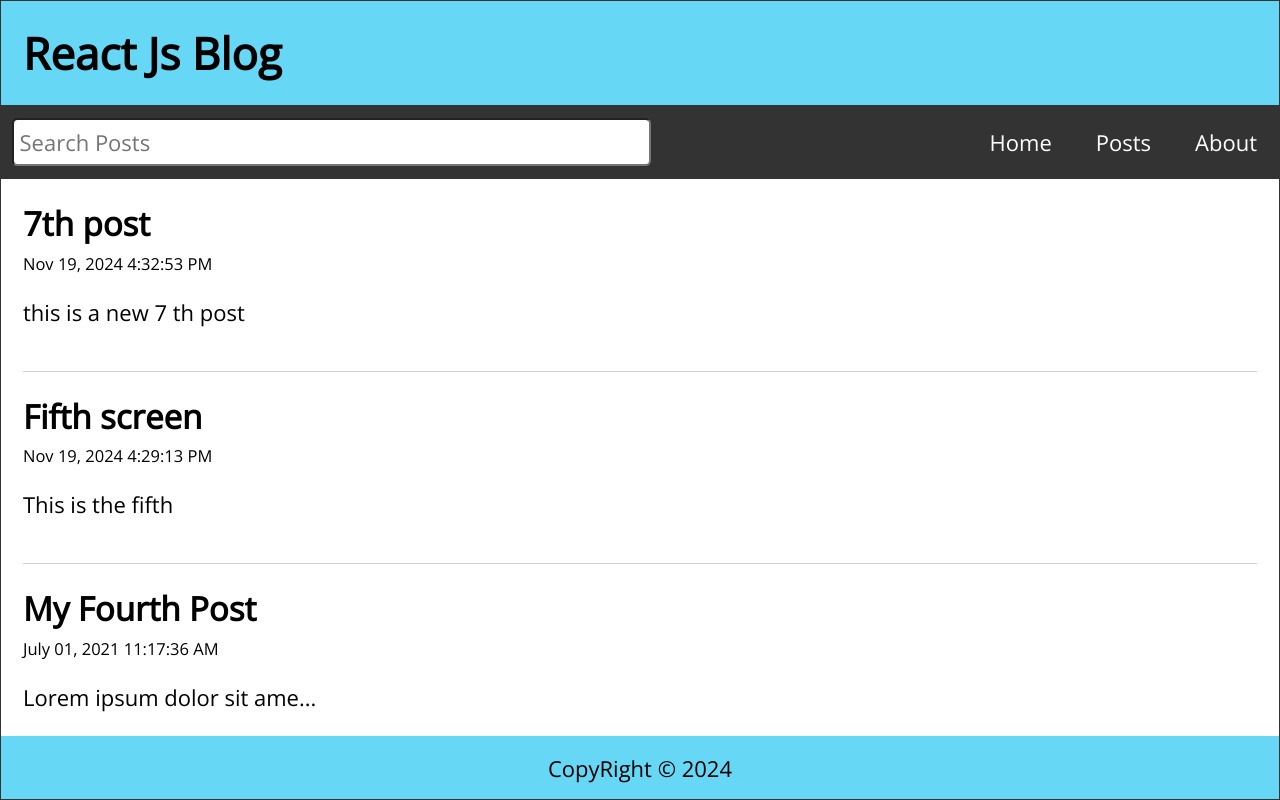
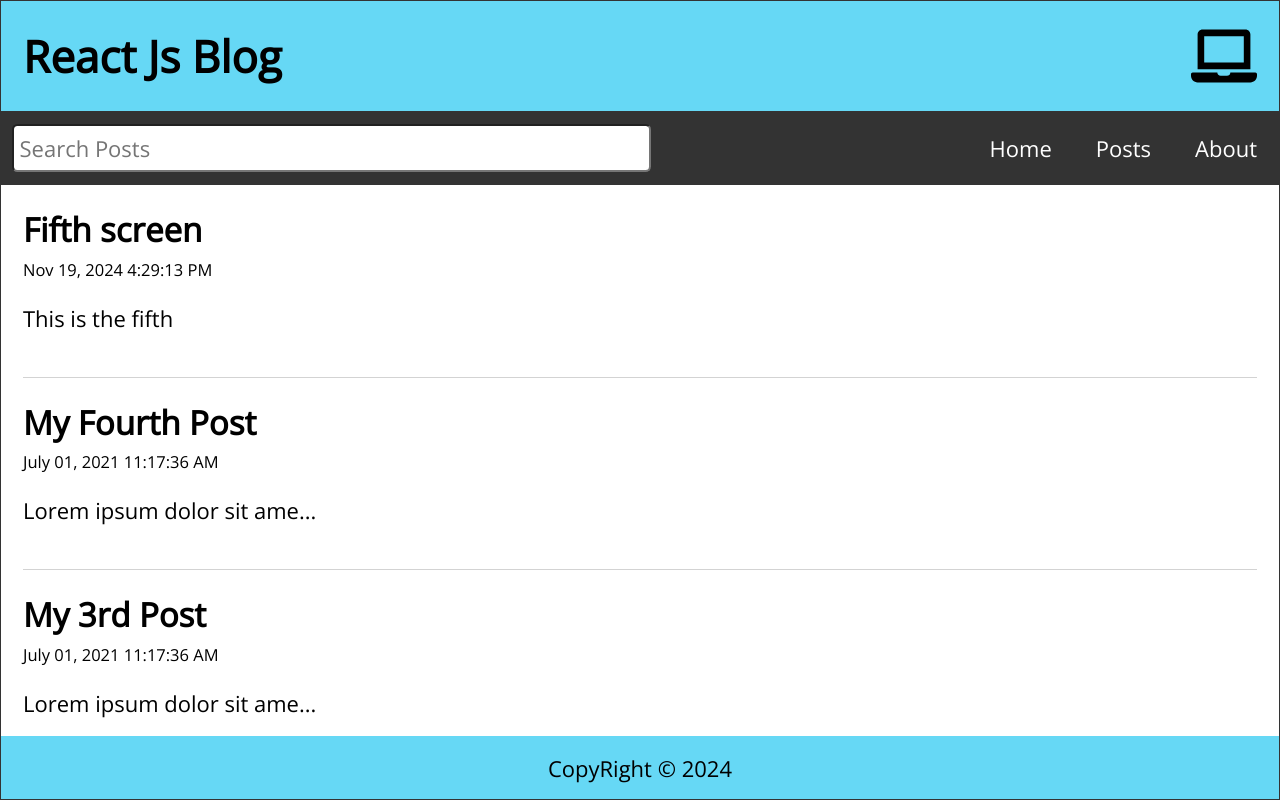
Before and after one commit to eliyasmd50/react_app, a React (Create React App) app: page / in a window 1280 px wide. Built offline with nearby package versions, Linux system fonts and the light colour scheme; data requests are answered from the project's data file.

Commit message:
custom hook in react

```diff
--- a/data/db.json
+++ b/data/db.json
@@ -29,12 +29,6 @@
       "title": "Fifth screen",
       "datetime": "Nov 19, 2024 4:29:13 PM",
       "body": "This is the fifth "
-    },
-    {
-      "id": "6",
-      "title": "7th post",
-      "datetime": "Nov 19, 2024 4:32:53 PM",
-      "body": "this is a new 7 th post"
     }
   ]
 }
--- a/package.json
+++ b/package.json
@@ -10,6 +10,7 @@
     "date-fns": "^4.1.0",
     "react": "^18.3.1",
     "react-dom": "^18.3.1",
+    "react-icons": "^5.3.0",
     "react-router-dom": "^6.28.0",
     "react-scripts": "5.0.1",
     "web-vitals": "^2.1.4"
--- a/src/App.js
+++ b/src/App.js
@@ -11,6 +11,8 @@
 import { useState, useEffect } from 'react';
 import { format } from 'date-fns';
 import api from './api/posts';
+import useWindowSize from './hooks/useWindowSize';
+import useAxiosFetch from './hooks/useAxiosFetch';
 
 function App() {
 
@@ -22,26 +24,14 @@
   const [editTitle, setEditTitle] = useState('');
   const [editBody, setEditBody] = useState('');
   const history = useNavigate();
+  const { width } = useWindowSize();
+  const { data, fetchError, isLoading } = useAxiosFetch('http://localhost:3500/posts');
+
 
   // this useEffect is usd for inital data rendering form the DB server
   useEffect(() => {
-    const fetchPosts = async () => {
-      try {
-        const response = await api.get('/posts');
-        setPosts(response.data);
-      } catch (error) {
-        //if the response is not in the 200 range
-        if (error.response) {
-          console.log(error.response.data);
-          console.log(error.response.status);
-          console.log(error.response.headers);
-        } else {
-          console.log(`Error: ${error.message}`);
-        }
-      }
-    }
-    fetchPosts();
-  },[])
+    setPosts(data);
+  },[data])
 
   // this useEffect is used to display elements in the home page
   useEffect(() => {
@@ -100,13 +90,18 @@
 
   return (
     <div className="App">
-      <Header title="React Js Blog"/>
+      <Header title="React Js Blog" width={width}/>
       <Nav
         search={search}
         setSearch={setSearch}
       />
       <Routes>
-        <Route exact path='/' element={<Home posts={searchResults}/>} />
+        <Route exact path='/'
+        element={<Home
+                  posts={searchResults}
+                  fetchError={fetchError}
+                  isLoading={isLoading}
+                  />} />
         <Route exact path='/post' element={<NewPost postTitle={postTitle} setPostTitle={setPostTitle} postBody={postBody} setPostBody={setPostBody} handleSubmit={handleSubmit}/>} />
         <Route path='/edit/:id' element={<EditPost posts={posts} editTitle={editTitle} setEditTitle={setEditTitle} editBody={editBody} setEditBody={setEditBody} handleEdit={handleEdit}/>} />
         <Route path='/post/:id' element= {<PostPage posts={posts} handleDelete={handleDelete}/>} />
--- a/src/Header.js
+++ b/src/Header.js
@@ -1,7 +1,12 @@
-const Header = ({ title = "Default TiTle" }) => {
+import { FaLaptop, FaTabletAlt, FaMobileAlt } from 'react-icons/fa';
+
+const Header = ({ title = "Default TiTle", width }) => {
   return (
     <header className="Header">
         <h1>{title}</h1>
+        {width < 738 ? <FaMobileAlt />
+          : width < 992 ? <FaTabletAlt />
+            : <FaLaptop />}
     </header>
   )
 }
--- a/src/Home.js
+++ b/src/Home.js
@@ -1,14 +1,12 @@
 import Feed from './Feed';
 
-const Home = ({ posts }) => {
+const Home = ({ posts, fetchError, isLoading }) => {
   return (
     <main className="Home">
-        {posts.length ? (
-            <Feed posts={posts}/>
-        ): (
-            <p style={{ marginTop: "2rem"}}>No Blog Posts Yet.</p>
-        )}
-    </main>
+      {isLoading && <p className='statusMsg'>Loading Posts...</p>}
+      {!isLoading && fetchError && <p className='statusMsg' style={{color: "red"}}>{fetchError}</p>}
+      {!isLoading && !fetchError && (posts.length ? <Feed posts={posts}/> : <p style={{ marginTop: "2rem"}}>No Blog Posts Yet.</p>)}
+      </main>
   )
 }
 
--- /dev/null
+++ b/src/hooks/useAxiosFetch.js
@@ -0,0 +1,45 @@
+import { useState, useEffect } from 'react';
+import axios from 'axios';
+
+const useAxiosFetch = (dataUrl) => {
+    const [data, setData] = useState([]);
+    const [fetchError, setFetchError] = useState(null);
+    const [isLoading, setIsLoading] = useState(false);
+
+    useEffect(() => {
+        let isMounted = true;
+        const source = axios.CancelToken.source();
+
+        const fetchData = async (url) => {
+            setIsLoading(true);
+            try {
+                const response = await axios.get(url, {
+                    cancelToken: source.token
+                })
+                if(isMounted) {
+                    setData(response.data);
+                    setFetchError(null);
+                }
+            } catch (error) {
+                if(isMounted) {
+                    setFetchError(error.message);
+                    setData([]);
+                }
+            } finally {
+                isMounted && setIsLoading(false);
+            }
+        }
+        fetchData(dataUrl);
+
+        const cleanUp = () => {
+            isMounted = false;
+            source.cancel();
+        }
+
+        return cleanUp;
+    }, [dataUrl])
+
+    return { data, fetchError, isLoading };
+}
+
+export default useAxiosFetch;
--- /dev/null
+++ b/src/hooks/useWindowSize.js
@@ -0,0 +1,26 @@
+import { useState, useEffect } from "react";
+
+const useWindowSize = () => {
+    const [ windowSize, setWindowSize ] = useState({
+        width: undefined,
+        height: undefined
+    })
+
+    useEffect(() => {
+        const handleResize = () => {
+            setWindowSize({
+                width: window.innerWidth,
+                height: window.innerHeight
+            })
+        }
+        handleResize();
+
+        window.addEventListener('resize', handleResize);
+
+        return () => window.removeEventListener('resize', handleResize);
+    },[])
+
+    return windowSize;
+}
+
+export default useWindowSize;
```
Also changed, not shown: 1 other file (tests, documents, lock files or other folders).
